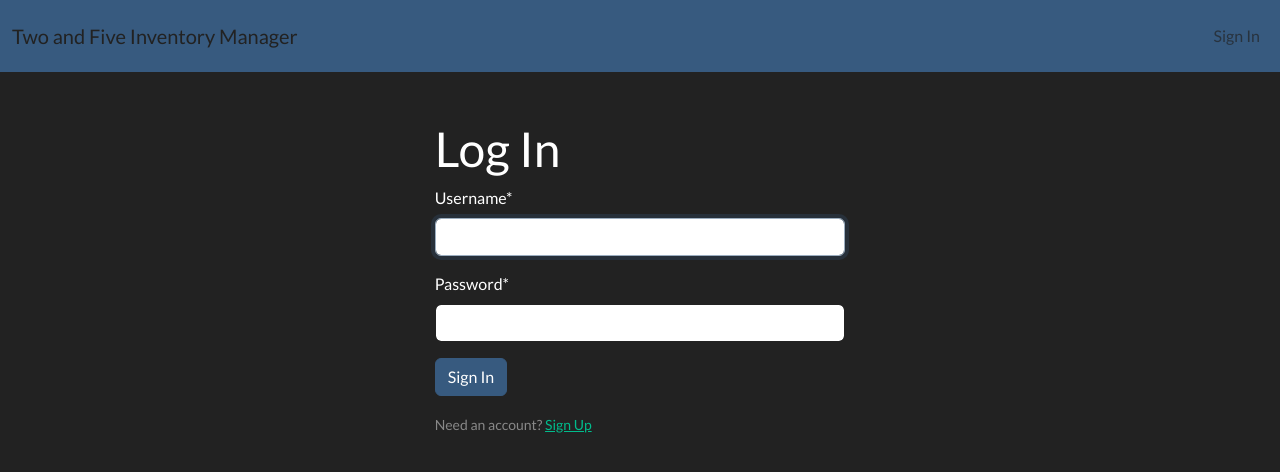
After one commit to RaphaelIsaiah/Two-and-Five-Inventory-Manager, a Django app: page /login/ in a window 1280 px wide. The commit adds this page. Shown: the top 472 px of the page. Run offline with Django 5.2, Linux system fonts and the light colour scheme; some libraries are stand-ins or nearby versions.

Commit message:
login.html set up and working. logout.html set up but not working, error 405

```diff
--- /dev/null
+++ b/two_and_five_inventory_manager/inventory/templates/inventory/login.html
@@ -0,0 +1,18 @@
+{% extends 'inventory/base.html' %}
+{% load crispy_forms_tags %}
+
+{% block content %}
+<div class="row">
+    <div class="col-11 col-md-4 mx-auto mt-5">
+        <h1>Log In</h1>
+        <form method="post">
+            {% csrf_token %}
+            {{ form|crispy }}
+            <button class="btn btn-primary">Sign In</button>
+        </form>
+        <div class="pt-3">
+            <small class="text-muted">Need an account? <a href="{% url 'signup' %}" class="ml-2">Sign Up</a></small>
+        </div>
+    </div>
+</div>
+{% endblock content %}
--- a/two_and_five_inventory_manager/inventory/templates/inventory/navigation.html
+++ b/two_and_five_inventory_manager/inventory/templates/inventory/navigation.html
@@ -1,6 +1,6 @@
-<nav class="navbar fixed-top navbar-expand-lg bg-primary" data-bs-theme="dark"">
+<nav class="navbar sticky-top navbar-expand-lg bg-primary" data-bs-theme="dark">
     <div class="container-fluid text-wrap">
-        <a class="navbar-brand" href="{% url 'index' %}">
+        <a class="navbar-brand text-wrap" href="{% url 'index' %}">
             Two and Five Inventory Manager
         </a>
         <button class="navbar-toggler" type="button" data-bs-toggle="collapse" data-bs-target="#navbarNav"
--- a/two_and_five_inventory_manager/inventory/urls.py
+++ b/two_and_five_inventory_manager/inventory/urls.py
@@ -1,8 +1,20 @@
 from django.contrib import admin
 from django.urls import path
 from .views import Index, SignUpView
+from django.contrib.auth import views as auth_views
 
 urlpatterns = [
     path("", Index.as_view(), name="index"),  # root path
     path("signup/", SignUpView.as_view(), name="signup"),
+    path(
+        "login/",
+        auth_views.LoginView.as_view(template_name="inventory/login.html"),
+        name="login",
+    ),
+    path(
+        "logout/",
+        auth_views.LogoutView.as_view(template_name="inventory/logout.html"),
+        name="logout",
+    ),
+    # path('logout/', auth_views.LogoutView.as_view(), name='logout'),
 ]
--- a/two_and_five_inventory_manager/two_and_five_inventory_manager/settings.py
+++ b/two_and_five_inventory_manager/two_and_five_inventory_manager/settings.py
@@ -126,5 +126,7 @@ STATIC_URL = "static/"
 DEFAULT_AUTO_FIELD = "django.db.models.BigAutoField"
 
 CRISPY_ALLOWED_TEMPLATE_PACKS = "bootstrap5"
+CRISPY_TEMPLATE_PACK = "bootstrap5"
 
-CRISPY_TEMPLATE_PACK = "bootstrap5"
+LOGIN_REDIRECT_URL = "/dashboard"
+# LOGOUT_REDIRECT_URL = "/logout"
```
Also changed, not shown: two_and_five_inventory_manager/inventory/templates/inventory/logout.html (added, +21 -0 lines), two_and_five_inventory_manager/db.sqlite3.
